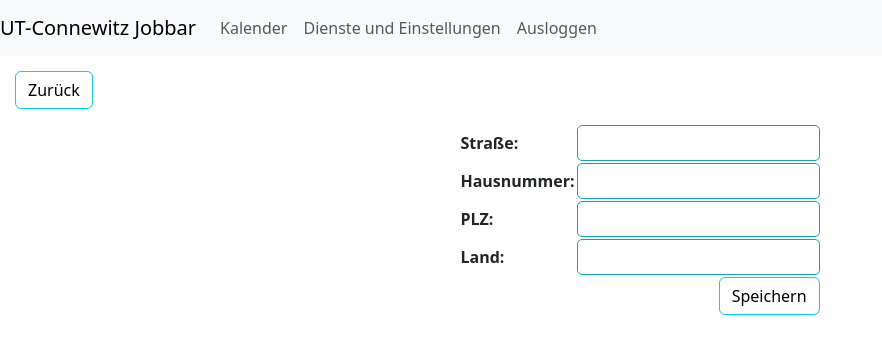
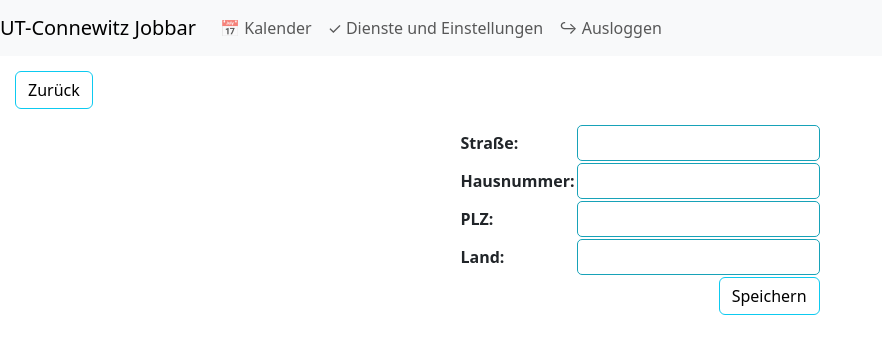
Before and after one commit to ut-connewitz/event-management, a Django app: page /profile/adress/create/ in a window 1280 px wide. Shown: the top 354 px of the page, without its empty margins (0-882 px from the left). Run offline with Django 4.2, Linux system fonts and the light colour scheme; the visitor is signed in with stand-in values (Sample User, id 1); some libraries are stand-ins or nearby versions.

Commit message:
[#14] add project base template for app base templates to inherit from

```diff
--- a/app/events/settings.py
+++ b/app/events/settings.py
@@ -63,7 +63,7 @@ ROOT_URLCONF = 'events.urls'
 TEMPLATES = [
     {
         'BACKEND': 'django.template.backends.django.DjangoTemplates',
-        'DIRS': [],
+        'DIRS': [os.path.join(BASE_DIR, 'templates')],
         'APP_DIRS': True,
         'OPTIONS': {
             'context_processors': [
--- a/app/events_calendar/templates/events_calendar/calendar.html
+++ b/app/events_calendar/templates/events_calendar/calendar.html
@@ -1,6 +1,10 @@
 <!-- events_calendar/templates/events_calendar/calendar.html -->
 
 {% extends 'events_calendar/base.html' %}
+
+{% block title %}
+Kalender
+{% endblock %}
 
 {% block content %}
 
--- a/app/profile_page/templates/profile_page/base.html
+++ b/app/profile_page/templates/profile_page/base.html
@@ -1,53 +1,12 @@
 <!-- profile_page/templates/profile_page/base.html -->
 
+{% extends 'base.html' %}
 {% load static %}
-<!doctype html>
-<html lang="en">
+
 
 <head>
   <!-- Required meta tags -->
-  <meta charset="utf-8">
-  <meta name="viewport" content="width=device-width, initial-scale=1, shrink-to-fit=no">
-  <!-- Bootstrap -->
-  {% load bootstrap5 %}
-  {% bootstrap_css %}
-  {% bootstrap_javascript %}
 
-  <link rel="stylesheet" type="text/css" href="{% static 'profile_page/css/styles.css' %}">
-  <title>Profilseite</title>
+  {% block stylesheet %} <link rel="stylesheet" type="text/css" href="{% static 'profile_page/css/styles.css' %}"> {% endblock %}
+
 </head>
-<body>
-  <nav class="navbar navbar-expand-lg navbar-light bg-light">
-    <a class="navbar-brand" href="#"> UT-Connewitz Jobbar </a>
-    <button class="navbar-toggler"
-            type="button"
-            data-bs-toggle="collapse"
-            data-bs-target="#navbarSupportedContent"
-            aria-controls="navbarSupportedContent"
-            aria-expanded="false"
-            aria-label="Toggle navigation">
-      <span class="navbar-toggler-icon"></span>
-    </button>
-
-    <div class="collapse navbar-collapse" id="navbarSupportedContent">
-      <ul class="navbar-nav mr auto">
-        <li class="nav-item">
-          <a class="nav-link" href="{% url 'ecal:calendar' %}"> Kalender </a>
-        </li>
-        <li class="nav-item">
-          <a class="nav-link" href="{% url 'profile:hub' %}"> Dienste und Einstellungen </a>
-        </li>
-        <li class="nav-item">
-          <a class="nav-link" href="{% url 'logout' %}""> Ausloggen </a>
-        </li>
-      </ul>
-    </div>
-  </nav>
-
-  {% block content %}
-  {% endblock %}
-
-  {% block script %}
-  {% endblock %}
-</body>
-</html>
--- a/app/profile_page/templates/profile_page/profile_hub.html
+++ b/app/profile_page/templates/profile_page/profile_hub.html
@@ -1,7 +1,7 @@
 {% extends 'profile_page/base.html' %}
 
 {% block title %}
-Übersicht
+Dienste und Einstellungen
 {% endblock %}
 
 {% block content %}
--- /dev/null
+++ b/app/templates/base.html
@@ -0,0 +1,58 @@
+<!-- events/templates/base.html -->
+
+{% load static %}
+<!doctype html>
+<html lang="en">
+
+<head>
+  <!-- Required meta tags -->
+  <meta charset="utf-8">
+  <meta name="viewport" content="width=device-width, initial-scale=1, shrink-to-fit=no">
+  <!-- Bootstrap -->
+  {% load bootstrap5 %}
+  {% bootstrap_css %}
+  {% bootstrap_javascript %}
+
+  {% block stylesheet %}
+  {% endblock %}
+
+  <title>{% block title %} Jobbar {% endblock %}</title>
+
+
+
+</head>
+<body>
+  <nav class="navbar navbar-expand-lg navbar-light bg-light">
+    <a class="navbar-brand" href="#"> UT-Connewitz Jobbar </a>
+    <button class="navbar-toggler"
+            type="button"
+            data-bs-toggle="collapse"
+            data-bs-target="#navbarSupportedContent"
+            aria-controls="navbarSupportedContent"
+            aria-expanded="false"
+            aria-label="Toggle navigation">
+      <span class="navbar-toggler-icon"></span>
+    </button>
+
+    <div class="collapse navbar-collapse" id="navbarSupportedContent">
+      <ul class="navbar-nav mr auto">
+        <li class="nav-item">
+          <a class="nav-link" href="{% url 'ecal:calendar' %}"> &#128197; Kalender </a>
+        </li>
+        <li class="nav-item">
+          <a class="nav-link" href="{% url 'profile:hub' %}"> &#10003; Dienste und Einstellungen </a>
+        </li>
+        <li class="nav-item">
+          <a class="nav-link" href="{% url 'logout' %}"> &#8618; Ausloggen </a>
+        </li>
+      </ul>
+    </div>
+  </nav>
+
+  {% block content %}
+  {% endblock %}
+
+  {% block script %}
+  {% endblock %}
+</body>
+</html>
```
Also changed, not shown: app/events_calendar/templates/events_calendar/base.html (+3 -45 lines).
